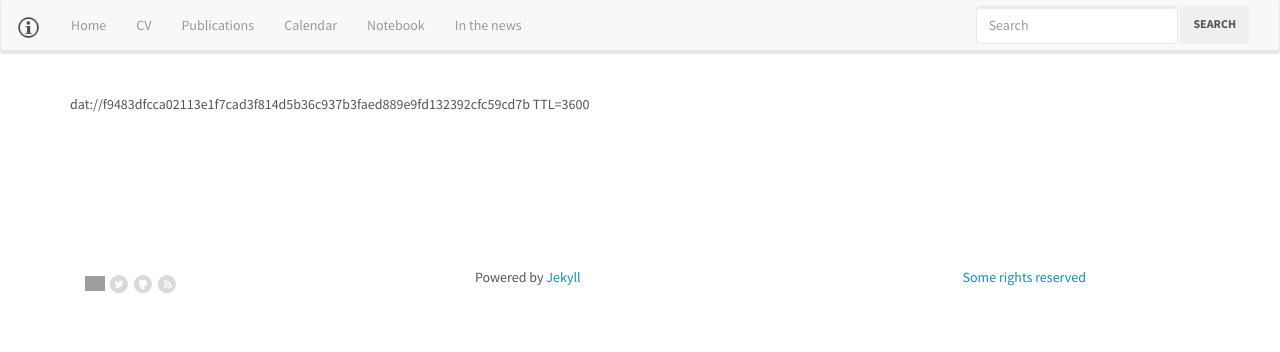
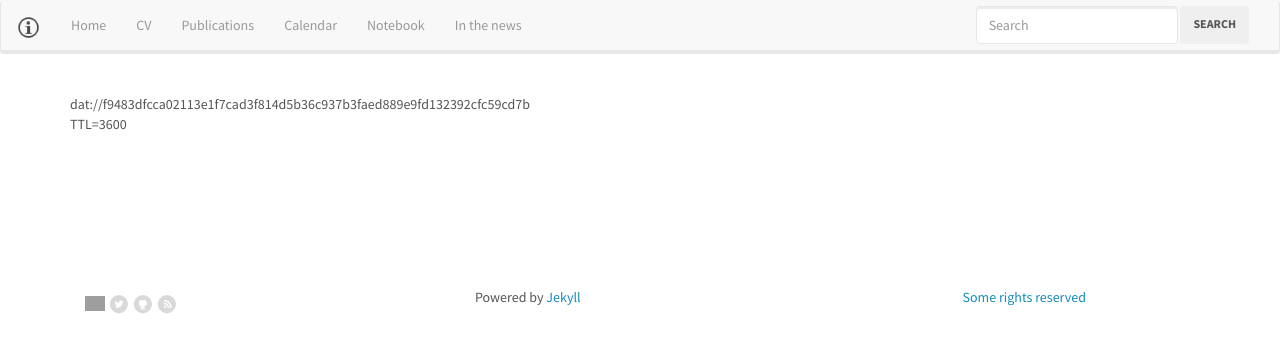
Before and after one commit to devinberg/devinberg.com, a Jekyll site: the page built from dat.md, in a window 1280 px wide. Shown: the top 352 px of the page. Built offline with Jekyll 4.4.1, drawn with Linux system fonts in a browser that asks for light colours; nearby versions of some CDN libraries; our own code applies the rules of GitHub Pages for plain Markdown files; comment, search, counter and statistics services are not loaded; grey boxes are pictures that could not be loaded.

Commit message:
includes

```diff
--- /dev/null
+++ b/_includes/dat.html
@@ -0,0 +1,2 @@
+dat://f9483dfcca02113e1f7cad3f814d5b36c937b3faed889e9fd132392cfc59cd7b
+<br/>TTL=3600
--- a/dat.md
+++ b/dat.md
@@ -1,5 +1,4 @@
 ---
 permalink: .well-known/dat
 ---
-dat://f9483dfcca02113e1f7cad3f814d5b36c937b3faed889e9fd132392cfc59cd7b
-TTL=3600
+{% include dat.html %}
```
